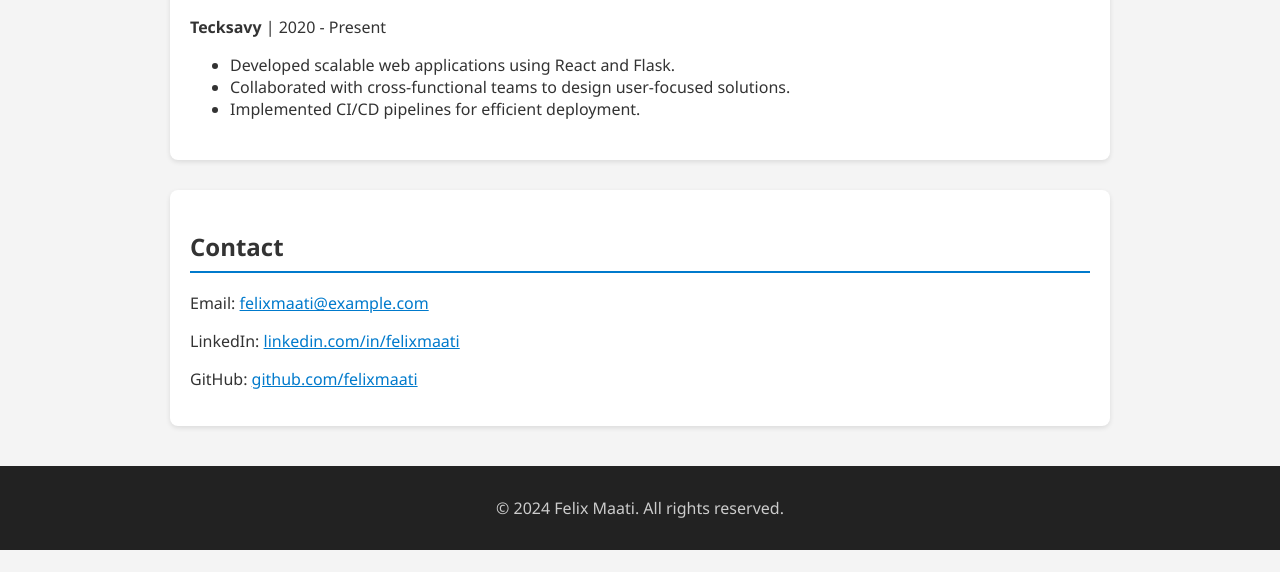
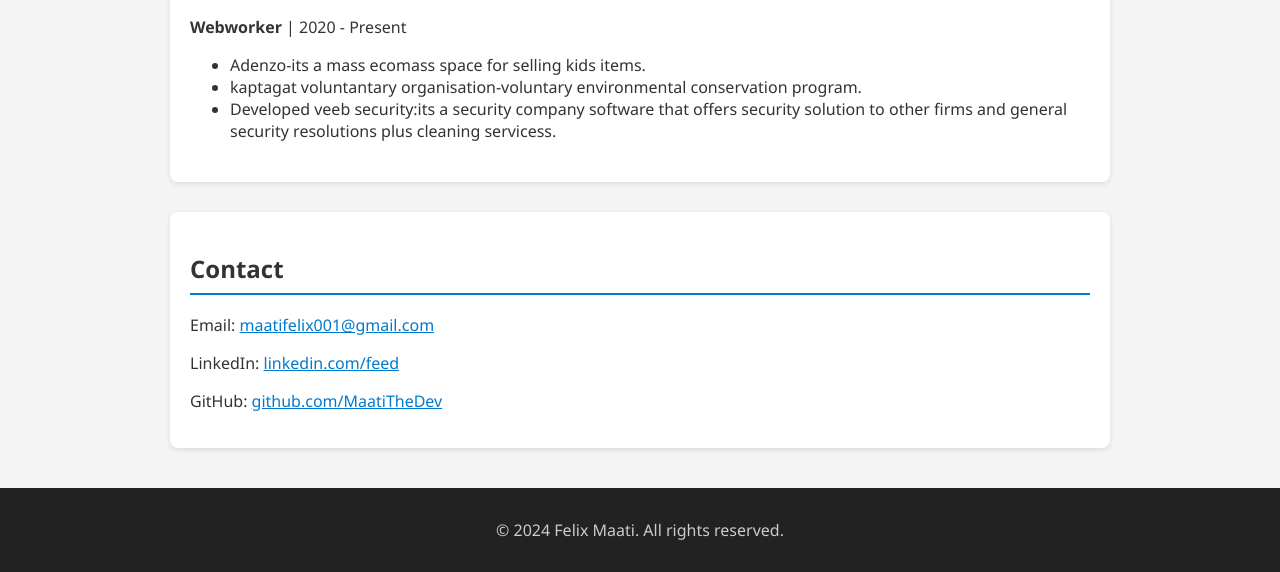
Before and after one commit to MaatiTheDev/my-portifolio, a plain HTML site: page index.html in a window 1280 px wide. Shown: the part 1522-2094 px from the top of the page. Before the commit the page ends 2072 px from the top, so only its background shows below. Drawn offline with Linux system fonts and the light colour scheme.

Commit message:
updated portifolio

```diff
--- a/index.html
+++ b/index.html
@@ -163,7 +163,7 @@
   <!-- About -->
   <section id="about">
     <h2>About Me</h2>
-    <img src="profile.jpg" alt="Felix Maati" class="profile-pic">
+    <img src="c:\Users\Administrator\Downloads\my profile picture.jpg" alt="Felix Maati" class="profile-pic">
     <p>I am a software engineer with a passion for building intuitive user experiences and efficient backend systems. I specialize in JavaScript, React, and Python, and I have a background in software engineering from Moringa School and KCA University.</p>
   </section>
 
@@ -206,11 +206,12 @@
     <h2>Experience</h2>
     <div class="experience">
       <h3>Software Engineer</h3>
-      <p><strong>Tecksavy</strong> | 2020 - Present</p>
+      <p><strong>Webworker</strong> | 2020 - Present</p>
       <ul>
-        <li>Developed scalable web applications using React and Flask.</li>
-        <li>Collaborated with cross-functional teams to design user-focused solutions.</li>
-        <li>Implemented CI/CD pipelines for efficient deployment.</li>
+        <li>Adenzo-its a mass ecomass space for selling kids items.</li>
+        <li>kaptagat voluntantary organisation-voluntary environmental conservation program.</li>
+        <li>Developed veeb security:its a security company software that offers security solution to other firms and general security resolutions plus cleaning servicess.</li>
+
       </ul>
     </div>
   </section>
@@ -218,10 +219,11 @@
   <!-- Contact -->
   <section id="contact">
     <h2>Contact</h2>
-    <p>Email: <a href="mailto:felixmaati@example.com">felixmaati@example.com</a></p>
-    <p>LinkedIn: <a href="https://linkedin.com/in/felixmaati">linkedin.com/in/felixmaati</a></p>
-    <p>GitHub: <a href="https://github.com/felixmaati">github.com/felixmaati</a></p>
+    <p>Email: <a href="mailto:maatifelix001@gmail.com">maatifelix001@gmail.com</a></p>
+    <p>LinkedIn: <a href="https://www.linkedin.com/feed/" target="_blank">linkedin.com/feed</a></p>
+    <p>GitHub: <a href="https://github.com/MaatiTheDev" target="_blank">github.com/MaatiTheDev</a></p>
   </section>
+
 
   <!-- Footer -->
   <footer>
```
